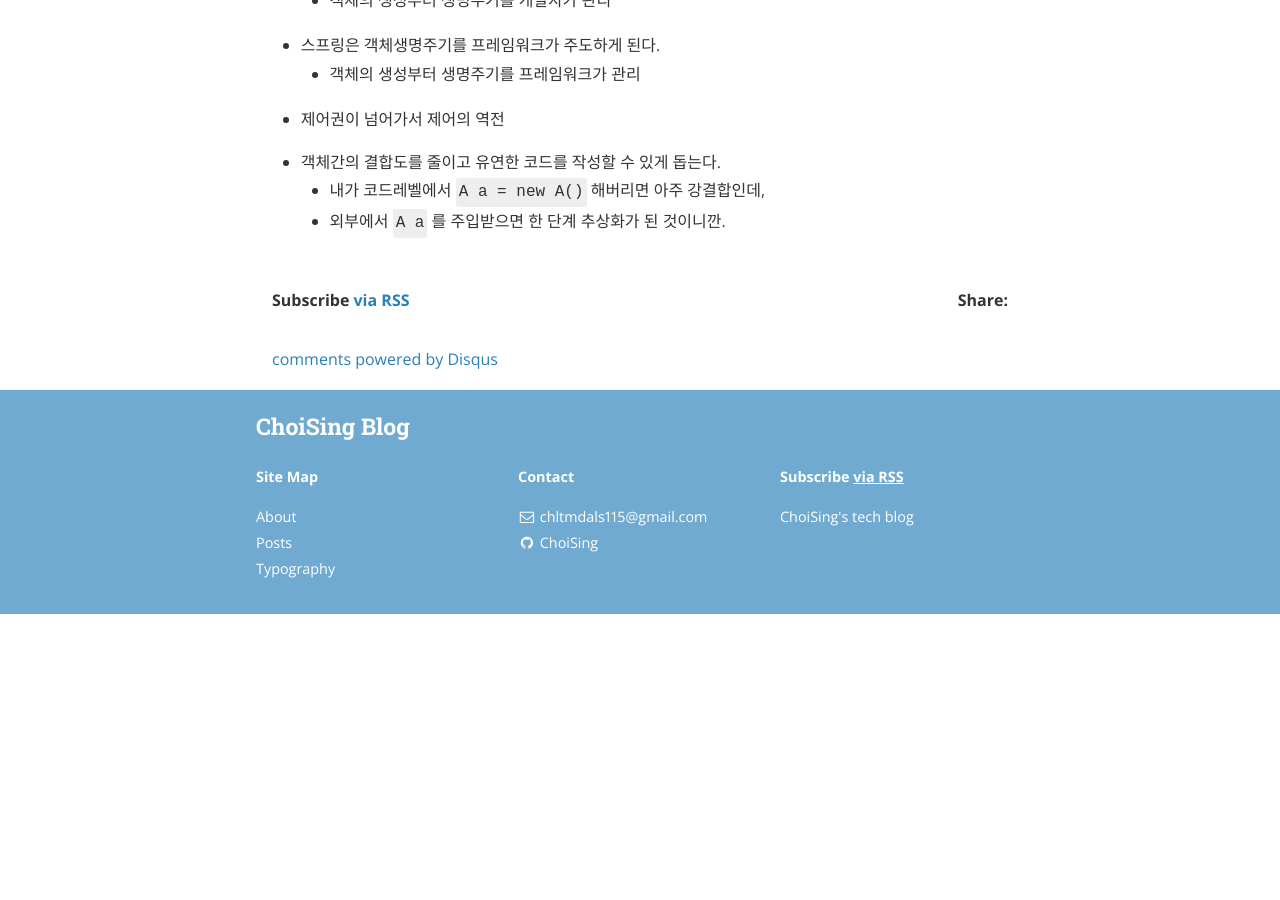
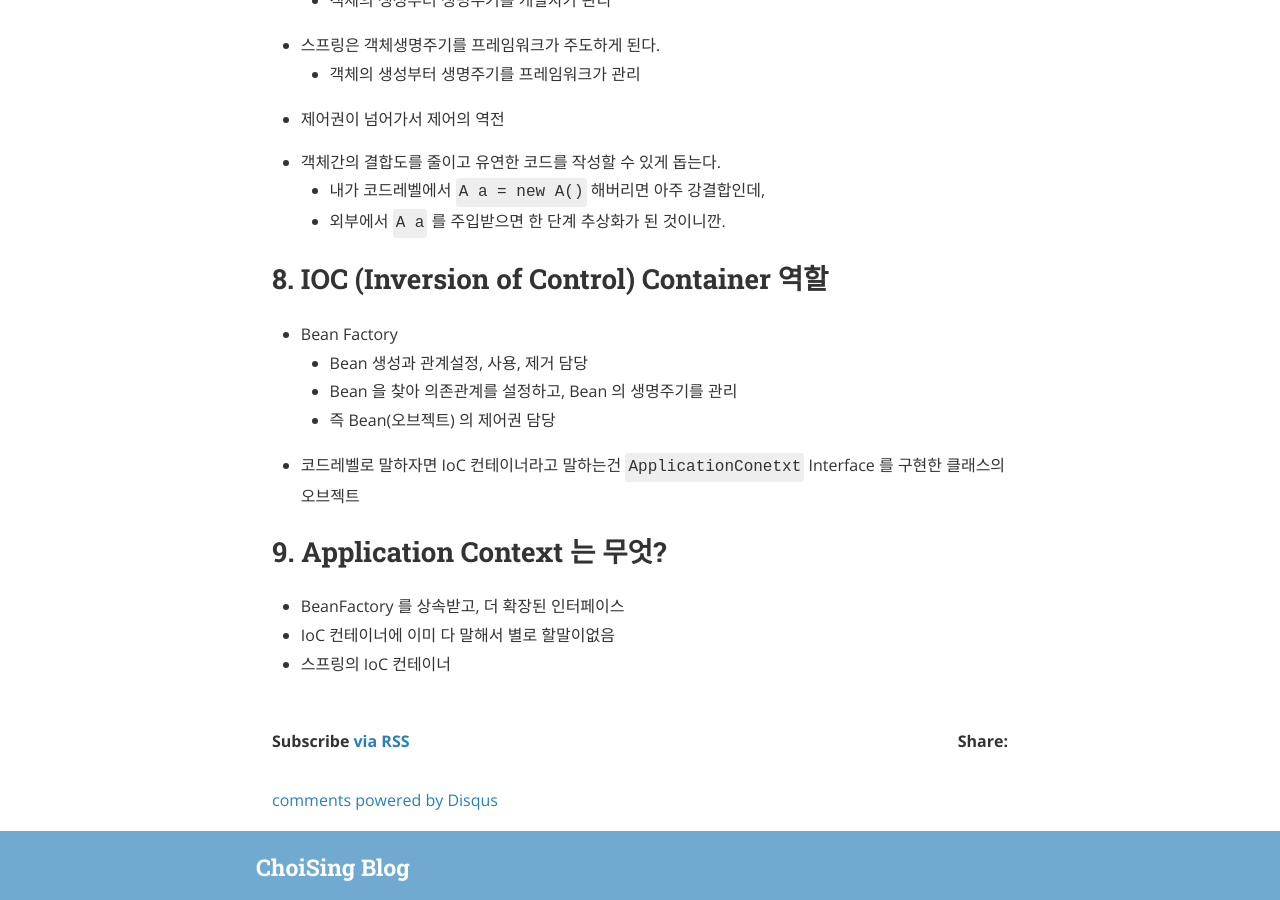
Before and after one commit to Oraindrop/oraindrop.github.io, a Jekyll site: the page built from _posts/Back-end/2020-10-25-Spring interview questions.md, in a window 1280 px wide and 900 px high, scrolled down 3345 px. Built offline with Jekyll 4.4.1, drawn with Linux system fonts in a browser that asks for light colours; nearby versions of some CDN libraries; comment, search, counter and statistics services are not loaded; before the commit the page ends 3959 px from its top, so only the background shows below that.

Commit message:
20201019 spring interview 8,9 write

```diff
--- a/_posts/Back-end/2020-10-25-Spring interview questions.md
+++ b/_posts/Back-end/2020-10-25-Spring interview questions.md
@@ -122,3 +122,20 @@ tags: spring, java
 - 객체간의 결합도를 줄이고 유연한 코드를 작성할 수 있게 돕는다.
     - 내가 코드레벨에서 `A a = new A()` 해버리면 아주 강결합인데,
     - 외부에서 `A a` 를 주입받으면 한 단계 추상화가 된 것이니깐.
+
+
+## 8. IOC (Inversion of Control) Container 역할
+
+- Bean Factory
+    - Bean 생성과 관계설정, 사용, 제거 담당
+    - Bean 을 찾아 의존관계를 설정하고, Bean 의 생명주기를 관리
+    - 즉 Bean(오브젝트) 의 제어권 담당
+
+- 코드레벨로 말하자면 IoC 컨테이너라고 말하는건 `ApplicationConetxt` Interface 를 구현한 클래스의 오브젝트
+
+
+## 9. Application Context 는 무엇?
+
+- BeanFactory 를 상속받고, 더 확장된 인터페이스
+- IoC 컨테이너에 이미 다 말해서 별로 할말이없음
+- 스프링의 IoC 컨테이너
```
